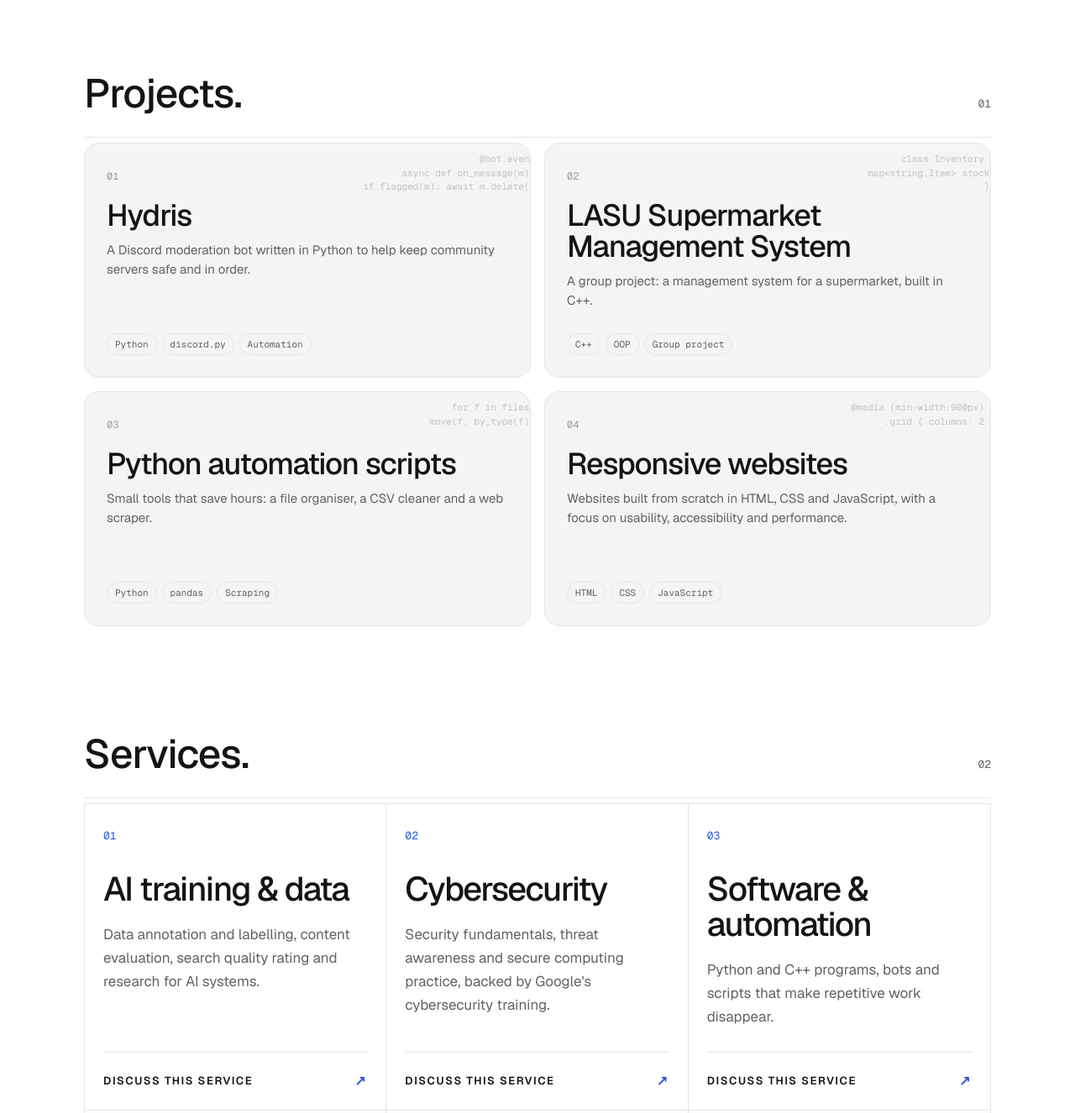
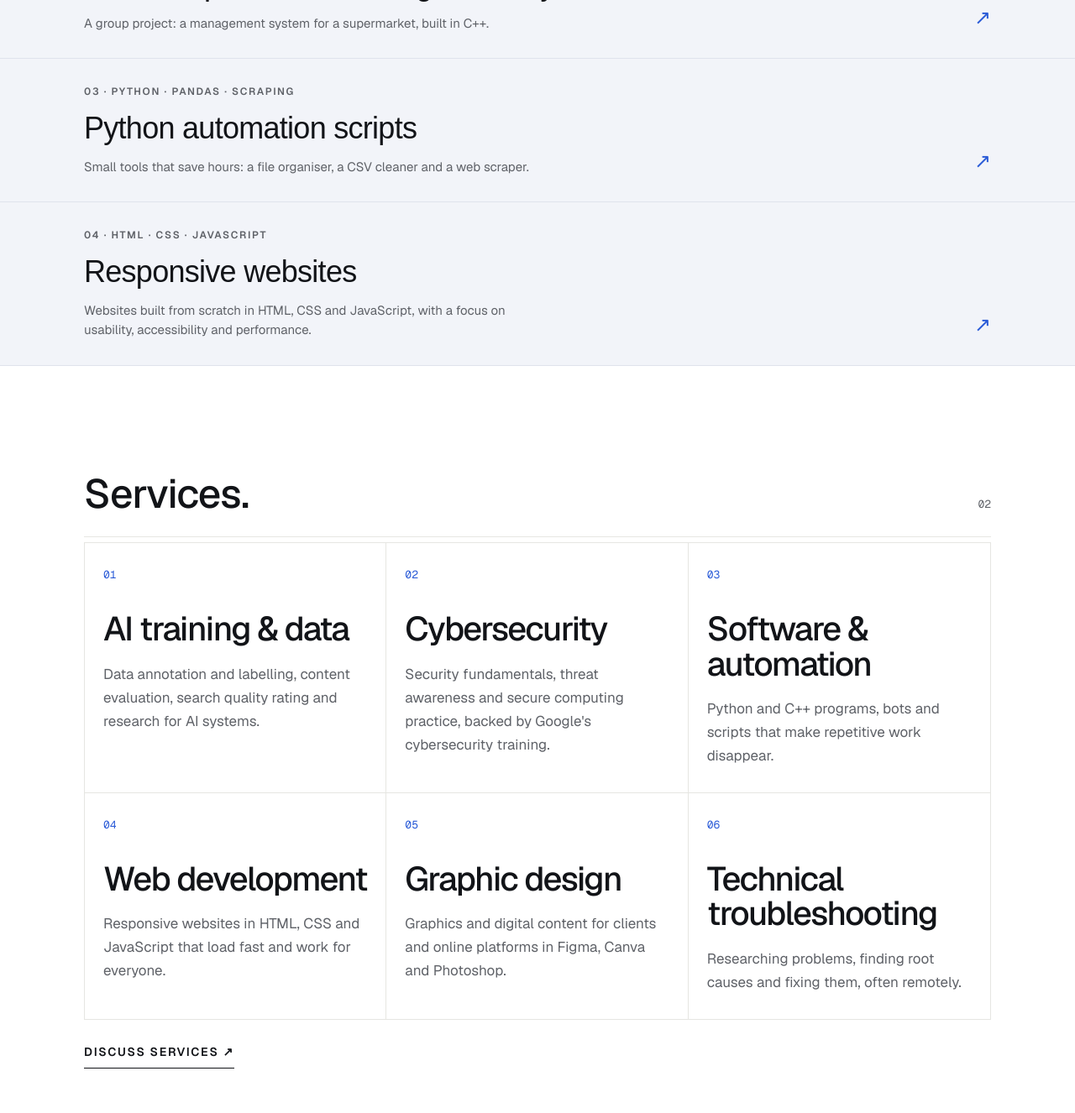
Before and after one commit to Hashi-devs/Hexyn, a plain HTML site: page index.html in a window 1280 px wide. Shown: the part 1128-2454 px from the top of the page at 84% size. Drawn offline with nearby package versions, Linux system fonts and the light colour scheme; a web font is replaced by a local one.

Commit message:
Projects as full-width band rows; drop intent band; services end at description with one Discuss services link
Co-Authored-By: Claude Opus 5.5 <noreply@anthropic.com>
Claude-Session: https://claude.ai/code/session_01FznZV5MkKYJcrxBuXv8rFi

```diff
--- a/index.html
+++ b/index.html
@@ -71,11 +71,13 @@ section.blk{padding:88px 0 8px}
 .sh small{font-family:'Geist Mono',monospace;font-weight:400;font-size:13px;letter-spacing:0;color:var(--muted)}
 
 /* intent band */
-.ask{margin-top:72px;background:#f2f4f9;border-top:1px solid var(--line)}
+.ask{margin:0 calc(50% - 50vw);background:#f2f4f9;border-top:1px solid #dfe3ec}
+#projects .sh{border-bottom:0}
 .ask a{display:grid;grid-template-columns:minmax(0,1fr) auto;align-items:end;gap:4px 16px;padding:28px 18px;border-bottom:1px solid #dfe3ec;text-decoration:none;color:var(--fg);max-width:none}
 .ask .k{grid-column:1;font-size:12px;font-weight:600;letter-spacing:.14em;text-transform:uppercase;color:var(--muted)}
 .ask .v{grid-column:1;font-family:'Stack Sans Headline',sans-serif;font-weight:500;font-size:clamp(22px,5.8vw,32px);line-height:1.25;letter-spacing:-.02em;margin-top:8px}
-.ask .ar{grid-column:2;grid-row:1/3;color:var(--acc);font-size:24px;transition:transform .2s ease}
+.ask .d{grid-column:1;color:var(--muted);font-size:15px;line-height:1.55;margin-top:8px;max-width:560px}
+.ask .ar{grid-column:2;grid-row:1/4;color:var(--acc);font-size:24px;transition:transform .2s ease}
 .ask a:hover .ar{transform:translate(3px,-3px)}
 .ask a:hover{background:#e9edf6}
 
@@ -93,7 +95,7 @@ section.blk{padding:88px 0 8px}
 /* services */
 .svc{display:grid;grid-template-columns:minmax(0,1fr)}
 .svc{border:1px solid var(--line);gap:0}
-.sv{display:flex;flex-direction:column;padding:28px 22px 0;border-bottom:1px solid var(--line)}
+.sv{display:flex;flex-direction:column;padding:28px 22px 30px;border-bottom:1px solid var(--line)}
 .sv:last-child{border-bottom:0}
 .sv .n{font-family:'Geist Mono',monospace;font-size:13px;color:var(--acc);margin-bottom:34px}
 .sv h3{font-size:clamp(30px,8.2vw,40px);line-height:1.04;letter-spacing:-.04em;margin:0}
@@ -187,6 +189,7 @@ section.blk{padding:88px 0 8px}
   .sv:nth-last-child(-n+3){border-bottom:0}
   .sv:nth-child(-n+3){border-bottom:1px solid var(--line)}
   .ask a{padding:30px max(40px,calc((100vw - 1080px)/2))}
+  .ask .v{font-size:36px}
   .ts{display:grid;grid-template-columns:repeat(3,minmax(0,1fr));gap:0 48px}
   .ts .col{min-width:0}
   .fcols{grid-template-columns:repeat(3,minmax(0,1fr))}
@@ -225,59 +228,28 @@ section.blk{padding:88px 0 8px}
       <p class="t">I also design, so what I ship tends to look as considered as it runs.</p>
       <div class="cta"><a class="btn pri" href="#resume">View resume <svg viewBox="0 0 24 24" aria-hidden="true"><path d="M7 17L17 7M8 7h9v9"></path></svg></a></div>
     </section>
-  </div>
-
-  <section class="ask" aria-label="Ways I can help">
-    <a href="mailto:chinonsohensley@gmail.com?subject=AI%20training%20%26%20data"><span class="k">Train an AI model</span><span class="v">Label, evaluate and rate data with care.</span><span class="ar" aria-hidden="true">↗</span></a>
-    <a href="mailto:chinonsohensley@gmail.com?subject=Cybersecurity"><span class="k">Secure a system</span><span class="v">Check the basics before attackers do.</span><span class="ar" aria-hidden="true">↗</span></a>
-    <a href="mailto:chinonsohensley@gmail.com?subject=Software%20%26%20automation"><span class="k">Build a tool</span><span class="v">Automate the work that eats your hours.</span><span class="ar" aria-hidden="true">↗</span></a>
-  </section>
-  <div class="wrap">
 
     <section class="blk" id="projects" aria-labelledby="work-h">
       <h2 class="sh" id="work-h">Projects. <small>01</small></h2>
-      <div class="works">
-        <a class="wk" href="https://github.com/Jeremysley" rel="noopener">
-          <span class="code" aria-hidden="true">@bot.event
-async def on_message(m):
-    if flagged(m): await m.delete()</span>
-          <div><span class="n">01</span><h3>Hydris</h3><p>A Discord moderation bot written in Python to help keep community servers safe and in order.</p></div>
-          <div class="tags"><span>Python</span><span>discord.py</span><span>Automation</span></div>
-        </a>
-        <a class="wk" href="https://github.com/Jeremysley" rel="noopener">
-          <span class="code" aria-hidden="true">class Inventory {
-  map&lt;string,Item&gt; stock;
-};</span>
-          <div><span class="n">02</span><h3>LASU Supermarket Management System</h3><p>A group project: a management system for a supermarket, built in C++.</p></div>
-          <div class="tags"><span>C++</span><span>OOP</span><span>Group project</span></div>
-        </a>
-        <a class="wk" href="https://github.com/Jeremysley" rel="noopener">
-          <span class="code" aria-hidden="true">for f in files:
-    move(f, by_type(f))</span>
-          <div><span class="n">03</span><h3>Python automation scripts</h3><p>Small tools that save hours: a file organiser, a CSV cleaner and a web scraper.</p></div>
-          <div class="tags"><span>Python</span><span>pandas</span><span>Scraping</span></div>
-        </a>
-        <a class="wk" href="https://github.com/Jeremysley" rel="noopener">
-          <span class="code" aria-hidden="true">@media (min-width:900px) {
-  .grid { columns: 2 }
-}</span>
-          <div><span class="n">04</span><h3>Responsive websites</h3><p>Websites built from scratch in HTML, CSS and JavaScript, with a focus on usability, accessibility and performance.</p></div>
-          <div class="tags"><span>HTML</span><span>CSS</span><span>JavaScript</span></div>
-        </a>
-      </div>
+    <div class="ask">
+      <a href="https://github.com/Jeremysley" rel="noopener"><span class="k">01 · Python · discord.py · Automation</span><span class="v">Hydris</span><span class="d">A Discord moderation bot written in Python to help keep community servers safe and in order.</span><span class="ar" aria-hidden="true">↗</span></a>
+      <a href="https://github.com/Jeremysley" rel="noopener"><span class="k">02 · C++ · OOP · Group project</span><span class="v">LASU Supermarket Management System</span><span class="d">A group project: a management system for a supermarket, built in C++.</span><span class="ar" aria-hidden="true">↗</span></a>
+      <a href="https://github.com/Jeremysley" rel="noopener"><span class="k">03 · Python · pandas · Scraping</span><span class="v">Python automation scripts</span><span class="d">Small tools that save hours: a file organiser, a CSV cleaner and a web scraper.</span><span class="ar" aria-hidden="true">↗</span></a>
+      <a href="https://github.com/Jeremysley" rel="noopener"><span class="k">04 · HTML · CSS · JavaScript</span><span class="v">Responsive websites</span><span class="d">Websites built from scratch in HTML, CSS and JavaScript, with a focus on usability, accessibility and performance.</span><span class="ar" aria-hidden="true">↗</span></a>
+    </div>
     </section>
 
     <section class="blk" id="services" aria-labelledby="svc-h">
       <h2 class="sh" id="svc-h">Services. <small>02</small></h2>
       <div class="svc">
-        <div class="sv"><span class="n">01</span><h3>AI training &amp; data</h3><p>Data annotation and labelling, content evaluation, search quality rating and research for AI systems.</p><a class="disc" href="mailto:chinonsohensley@gmail.com?subject=AI%20training%20%26%20data">Discuss this service <span aria-hidden="true">↗</span></a></div>
-        <div class="sv"><span class="n">02</span><h3>Cybersecurity</h3><p>Security fundamentals, threat awareness and secure computing practice, backed by Google's cybersecurity training.</p><a class="disc" href="mailto:chinonsohensley@gmail.com?subject=Cybersecurity">Discuss this service <span aria-hidden="true">↗</span></a></div>
-        <div class="sv"><span class="n">03</span><h3>Software &amp; automation</h3><p>Python and C++ programs, bots and scripts that make repetitive work disappear.</p><a class="disc" href="mailto:chinonsohensley@gmail.com?subject=Software%20%26%20automation">Discuss this service <span aria-hidden="true">↗</span></a></div>
-        <div class="sv"><span class="n">04</span><h3>Web development</h3><p>Responsive websites in HTML, CSS and JavaScript that load fast and work for everyone.</p><a class="disc" href="mailto:chinonsohensley@gmail.com?subject=Web%20development">Discuss this service <span aria-hidden="true">↗</span></a></div>
-        <div class="sv"><span class="n">05</span><h3>Graphic design</h3><p>Graphics and digital content for clients and online platforms in Figma, Canva and Photoshop.</p><a class="disc" href="mailto:chinonsohensley@gmail.com?subject=Graphic%20design">Discuss this service <span aria-hidden="true">↗</span></a></div>
-        <div class="sv"><span class="n">06</span><h3>Technical troubleshooting</h3><p>Researching problems, finding root causes and fixing them, often remotely.</p><a class="disc" href="mailto:chinonsohensley@gmail.com?subject=Technical%20troubleshooting">Discuss this service <span aria-hidden="true">↗</span></a></div>
+        <div class="sv"><span class="n">01</span><h3>AI training &amp; data</h3><p>Data annotation and labelling, content evaluation, search quality rating and research for AI systems.</p></div>
+        <div class="sv"><span class="n">02</span><h3>Cybersecurity</h3><p>Security fundamentals, threat awareness and secure computing practice, backed by Google's cybersecurity training.</p></div>
+        <div class="sv"><span class="n">03</span><h3>Software &amp; automation</h3><p>Python and C++ programs, bots and scripts that make repetitive work disappear.</p></div>
+        <div class="sv"><span class="n">04</span><h3>Web development</h3><p>Responsive websites in HTML, CSS and JavaScript that load fast and work for everyone.</p></div>
+        <div class="sv"><span class="n">05</span><h3>Graphic design</h3><p>Graphics and digital content for clients and online platforms in Figma, Canva and Photoshop.</p></div>
+        <div class="sv"><span class="n">06</span><h3>Technical troubleshooting</h3><p>Researching problems, finding root causes and fixing them, often remotely.</p></div>
       </div>
-      <a class="scope" href="#resume">View my full resume ↗</a>
+      <a class="scope" href="mailto:chinonsohensley@gmail.com?subject=Services">Discuss services ↗</a>
     </section>
 
     <section class="blk" id="work" aria-labelledby="exp-h">
```
